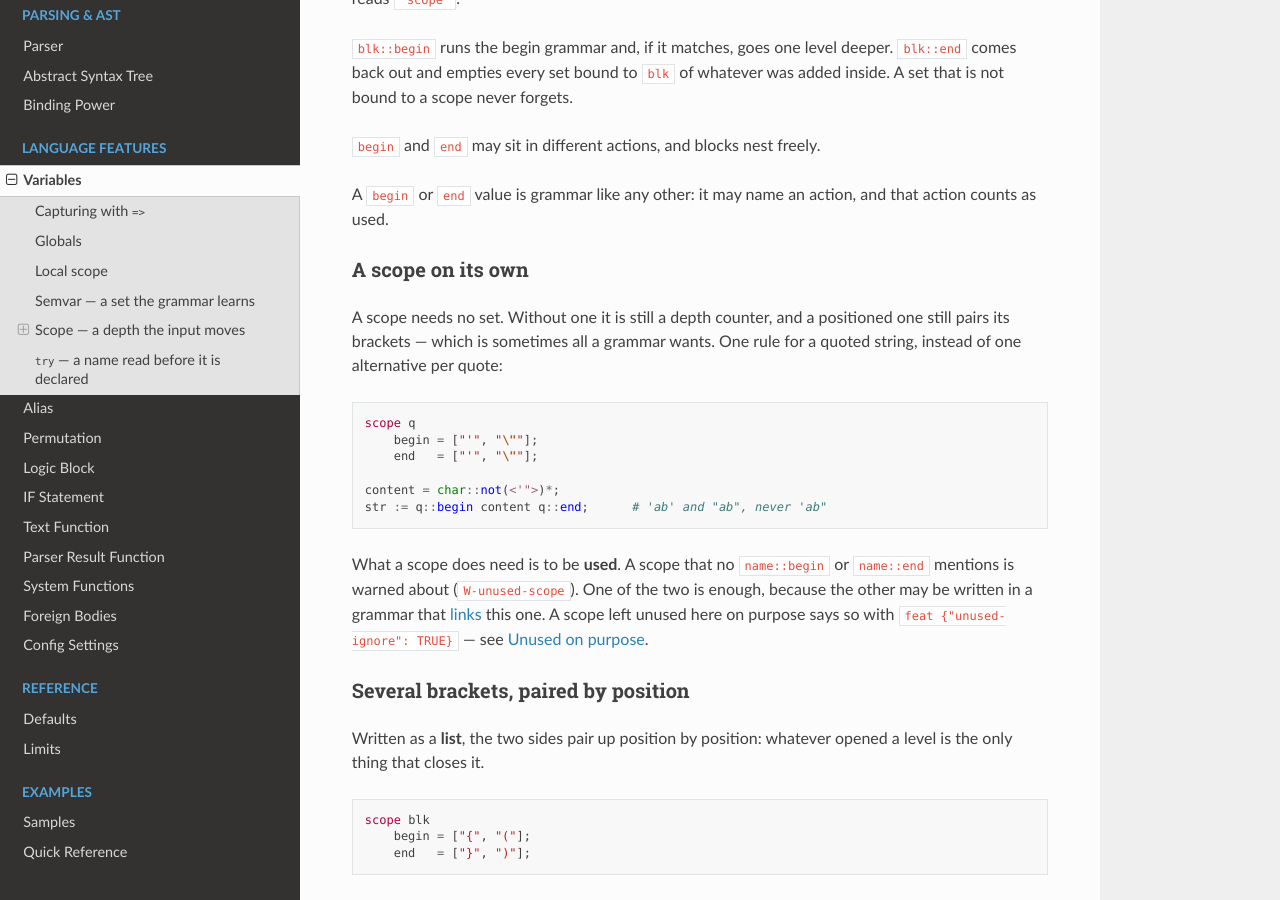
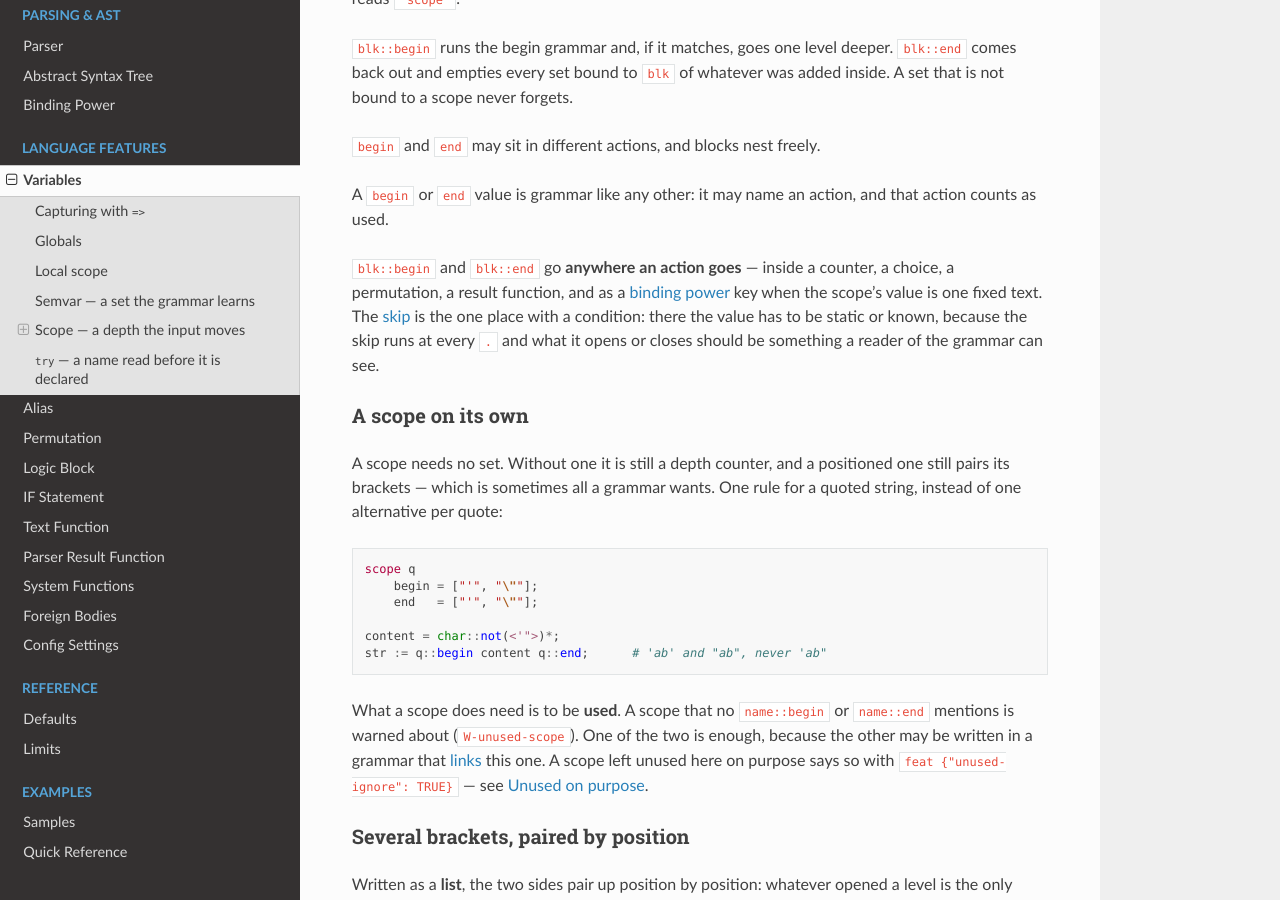
Before and after one commit to Algodal/Algodal_Parser_Machine_Manual, a Sphinx documentation site: the page built from manual/source/variable.md, in a window 1280 px wide and 900 px high, scrolled down 2142 px. Built offline with Sphinx 7.4.7 and the Read the Docs theme 3.1.0, drawn with Linux system fonts in a browser that asks for light colours.

Commit message:
Scope edges anywhere, and in the skip when fixed
Co-Authored-By: Claude Opus 5.5 <noreply@anthropic.com>
Claude-Session: https://claude.ai/code/session_01CBYHjQPohs3HkwNbRLWBzy

```diff
--- a/manual/source/variable.md
+++ b/manual/source/variable.md
@@ -105,6 +105,13 @@ added inside. A set that is not bound to a scope never forgets.
 A `begin` or `end` value is grammar like any other: it may name an action, and
 that action counts as used.
 
+`blk::begin` and `blk::end` go **anywhere an action goes** — inside a counter,
+a choice, a permutation, a result function, and as a
+[binding power](binding_power.md) key when the scope's value is one fixed text.
+The [skip](inbetween.md) is the one place with a condition: there the value has
+to be static or known, because the skip runs at every `.` and what it opens or
+closes should be something a reader of the grammar can see.
+
 ### A scope on its own
 
 A scope needs no set. Without one it is still a depth counter, and a
```
